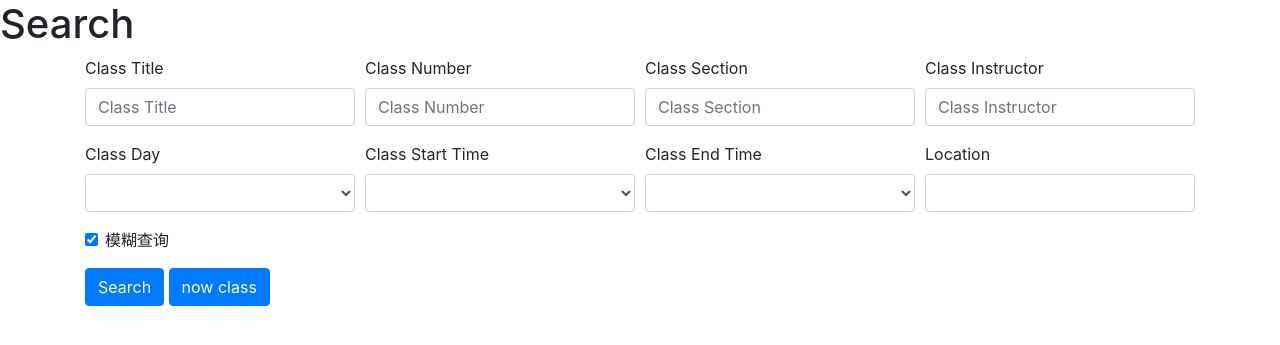
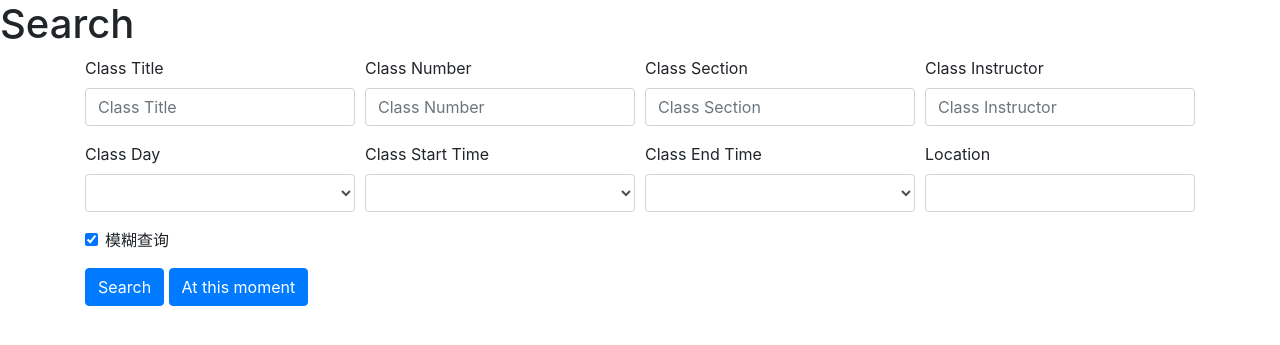
Before and after one commit to louieh/FakeCourseBook, a Flask app: page / in a window 1280 px wide. Shown: the top 345 px of the page. Run offline with Flask 2, Linux system fonts and the light colour scheme; data that the repository does not hold is empty; some libraries are stand-ins or nearby versions.

Commit message:
change the name of button

```diff
--- a/templates/search.html
+++ b/templates/search.html
@@ -109,7 +109,7 @@
                     </div>
                 </div>
                 <button type="submit" name="search" class="btn btn-primary">Search</button>
-                <button type="submit" name="nowclass" class="btn btn-primary">now class</button>
+                <button type="submit" name="nowclass" class="btn btn-primary">At this moment</button>
             </form>
         </div>
     </div>
```
